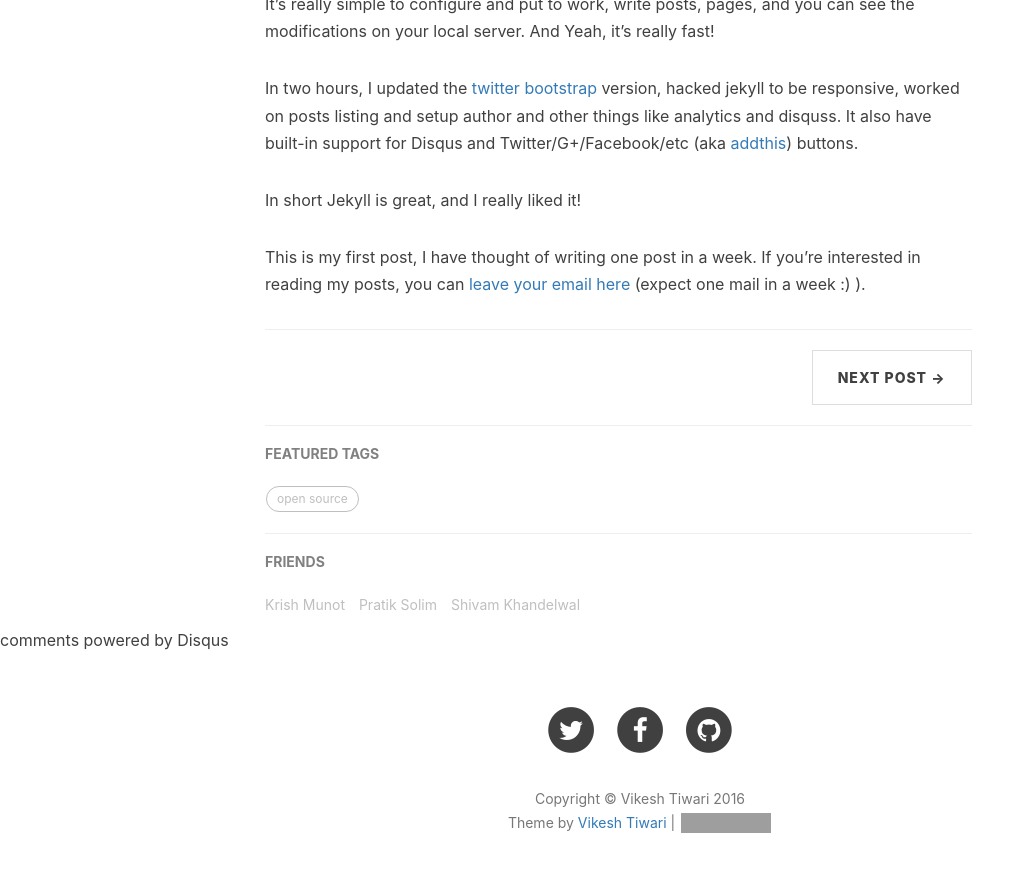
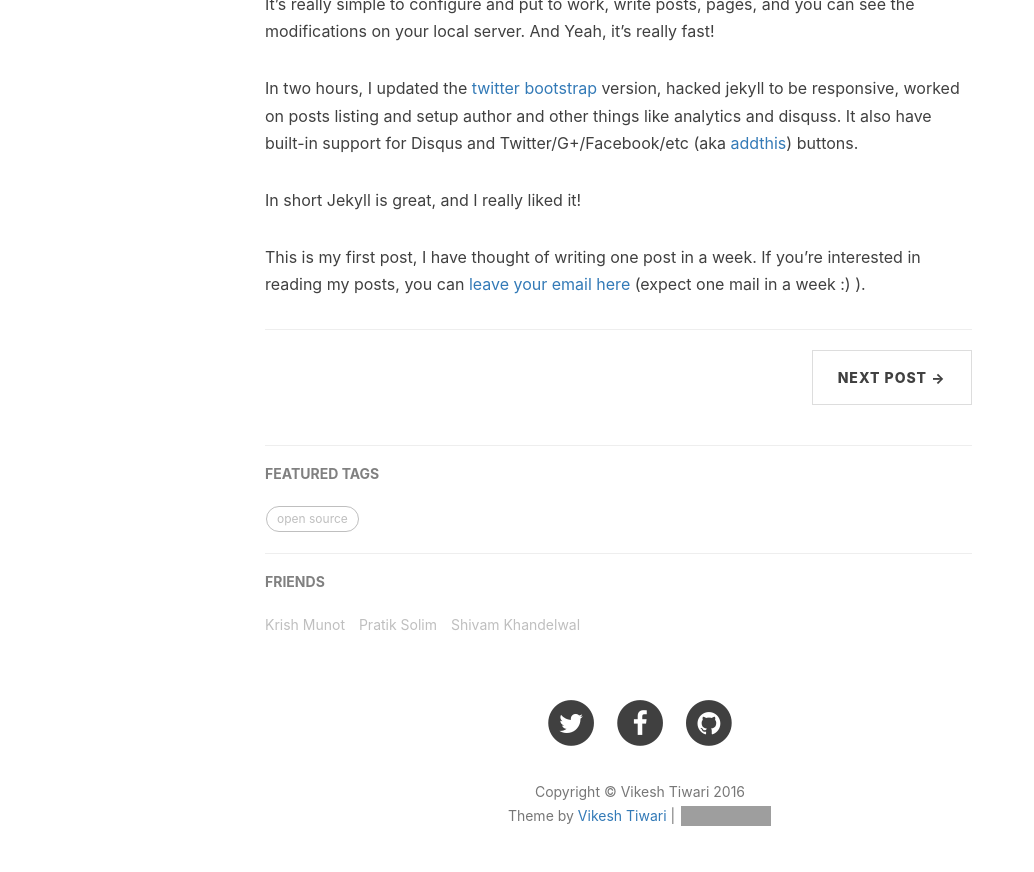
Before and after one commit to nish-d/vicky002.github.io, a Jekyll site: the page built from _posts/2015-12-03-hello-world.md, in a window 1280 px wide and 900 px high, scrolled down 853 px. Shown: the top 872 px of the window, without its empty margins (0-1034 px from the left). Built offline with Jekyll 4.4.1, drawn with Linux system fonts in a browser that asks for light colours; nearby versions of some CDN libraries; some web fonts are replaced; comment, search, counter and statistics services are not loaded; some of the changed lines change nothing that is shown; grey boxes are pictures that could not be loaded.

```diff
--- a/_config.yml
+++ b/_config.yml
@@ -25,7 +25,7 @@
 # Analytics setting
 ga_track_id: 'UA-45497633-11'
 ga_domain: vicky002.github.io
-disqus_shortname: vicky002
+disqus_username: vicky002
 
 
 # Build setting
--- a/_layouts/post.html
+++ b/_layouts/post.html
@@ -111,7 +111,7 @@
                 </div>
                   </div>
                     </div>
-    {% include disqus.html %}
+
                       </article>
 
 
```
